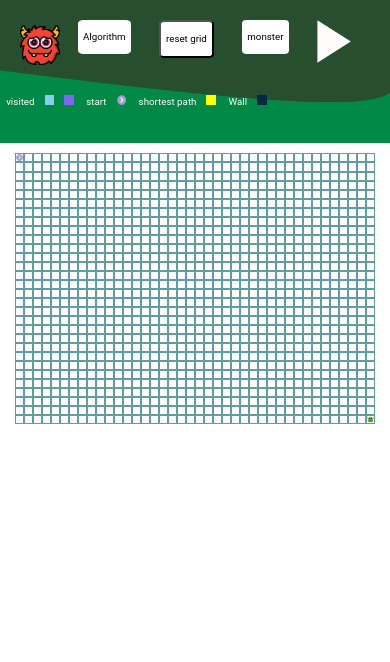
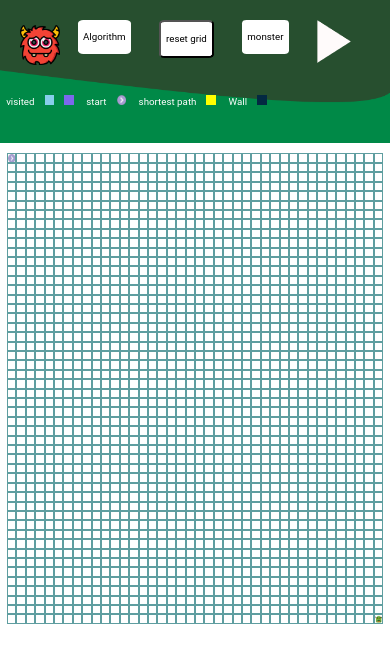
Before and after one commit to dilipthakkar/path-finder-vizulizer, a React (Create React App) app in the folder client/: page / in a window 390 px wide. Shown: the top 662 px of the page. Built offline with nearby package versions, Linux system fonts and the light colour scheme.

Commit message:
first commit

```diff
--- a/client/src/component/Node/node.css
+++ b/client/src/component/Node/node.css
@@ -12,7 +12,7 @@
     animation: animation1 2s ease;
 }
 .shortest--path--node{
-    background-color:yellow;
+    background-color:yellowgreen;
 
     border: yellow 0.1px solid;
     animation: animation2 1s ease-in;
@@ -84,12 +84,12 @@
 }
 
 
-@media screen and (max-width: 1320px){
+@media screen and (max-width: 700px){
     .Node--node{
         /* width: 30px;
         height: 30px; */
-        width: calc(90vw/50);
-        height: calc(90vw/50);
+        width: calc(95vw/50);
+        height: calc(95vw/50);
 
         display: block;
         border: 0.001vw solid cadetblue;
--- a/client/src/component/SelectAlgorithm/SelectAlgorithm.css
+++ b/client/src/component/SelectAlgorithm/SelectAlgorithm.css
@@ -49,8 +49,18 @@
         padding: 5px;
 
     }
-
     .select--main ul{
         font-size: 20px;
     }
 }
+
+
+@media screen and (max-width: 700px){
+    .select--main{
+        padding: 5px;
+
+    }
+    .select--main ul{
+        font-size: 13px;
+    }
+}
--- a/client/src/component/board/board.jsx
+++ b/client/src/component/board/board.jsx
@@ -24,11 +24,13 @@ import { dfs } from "../../algorithms/dfs";
 
 const Board = (props) => {
   const [board, setBoard] = useState({});
+  const [changeboard , setchnageBoard] = useState(false);
 
   useEffect(() => {
     let Board = createBoard();
     console.log(Board);
     setBoard(Board);
+
   }, []);
 
   const StartFindingPath = () => {
--- a/client/src/component/board/boardsUtil.js
+++ b/client/src/component/board/boardsUtil.js
@@ -1,5 +1,16 @@
-const row = 30;
-const col = 40
+let row = 20;
+let col = 40;
+const chnageRowsOnWindowSize = ()=>{
+  if(window.innerWidth <600) {
+    row = 50;
+  }
+  else if(window.innerWidth>600 && window.innerWidth<1300){
+    row = 25;
+  }
+}
+chnageRowsOnWindowSize();
+
+
 function NewNode(i, j) {
     this.x = i;
     this.y = j;
@@ -11,6 +22,7 @@ function NewNode(i, j) {
     this.neighbours = [{x:i-1 , y: j},{x:i , y: j-1},{x:i+1 , y: j},{x:i , y: j+1}]
   }
 function Board(){
+
   this.grid = creategrid();
   this.startPoint = {
     x : 0,
@@ -37,6 +49,7 @@ function Board(){
 }
 
 export const creategrid = () => {
+  console.log(row , col);
     const arr = [];
     for (let i = 0; i < row; i++) {
       const arrI = [];
```
Also changed, not shown: 15 other files (tests, documents, lock files or other folders).
